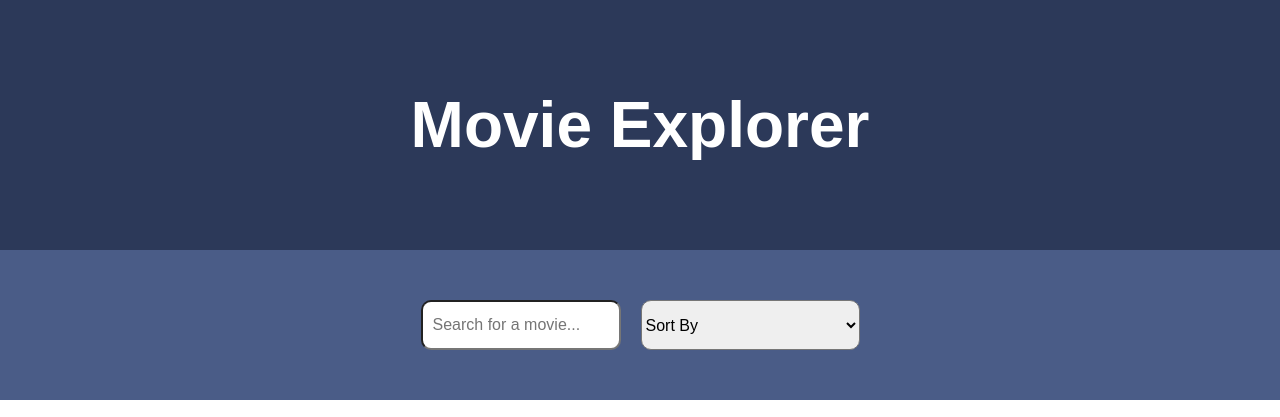
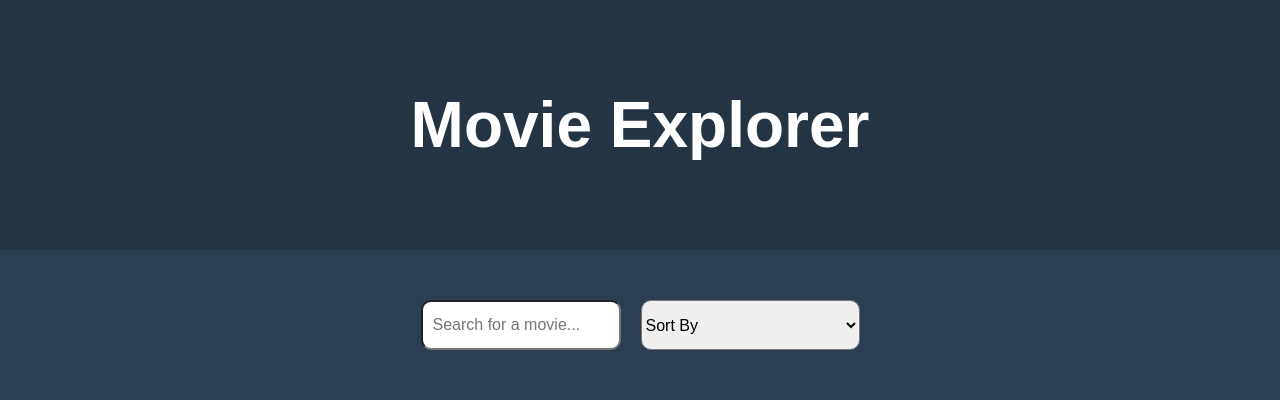
Before and after one commit to carloc3005/cpsc329-hw2, a plain HTML site: page index.html in a window 1280 px wide. Shown: the top 417 px of the page. Drawn offline with Linux system fonts and the light colour scheme; no server answers.

Commit message:
fixed background color

```diff
--- a/styles.css
+++ b/styles.css
@@ -10,7 +10,7 @@ html, body {
 .title {
   width: 100%;
   height: 250px;
-  background-color: rgb(44, 57, 89);
+  background-color: rgb(37, 52, 67);
   display: flex;
   justify-content: center;
   align-items: center;
@@ -27,7 +27,7 @@ html, body {
   align-items: center;
   gap: 20px;
   height: 150px;
-  background-color: rgb(74, 92, 135);
+  background-color: rgb(43, 62, 82);
 }
 
 #searchInput {
```
